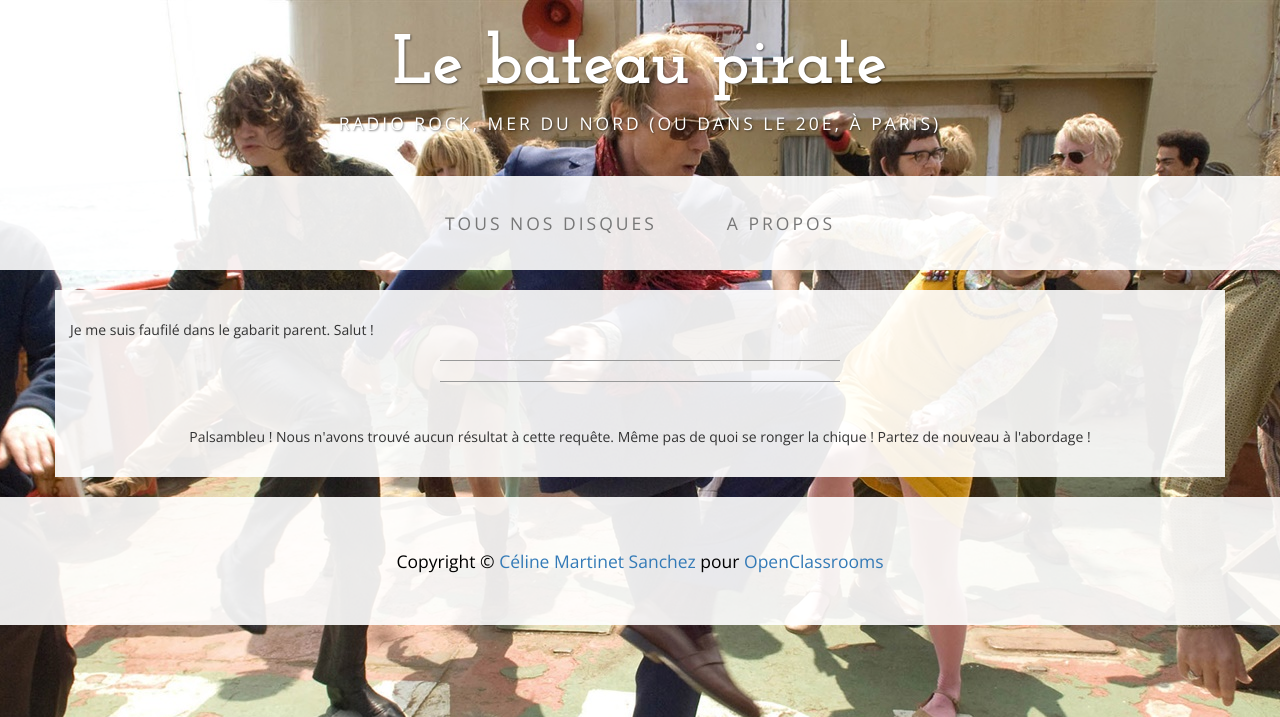
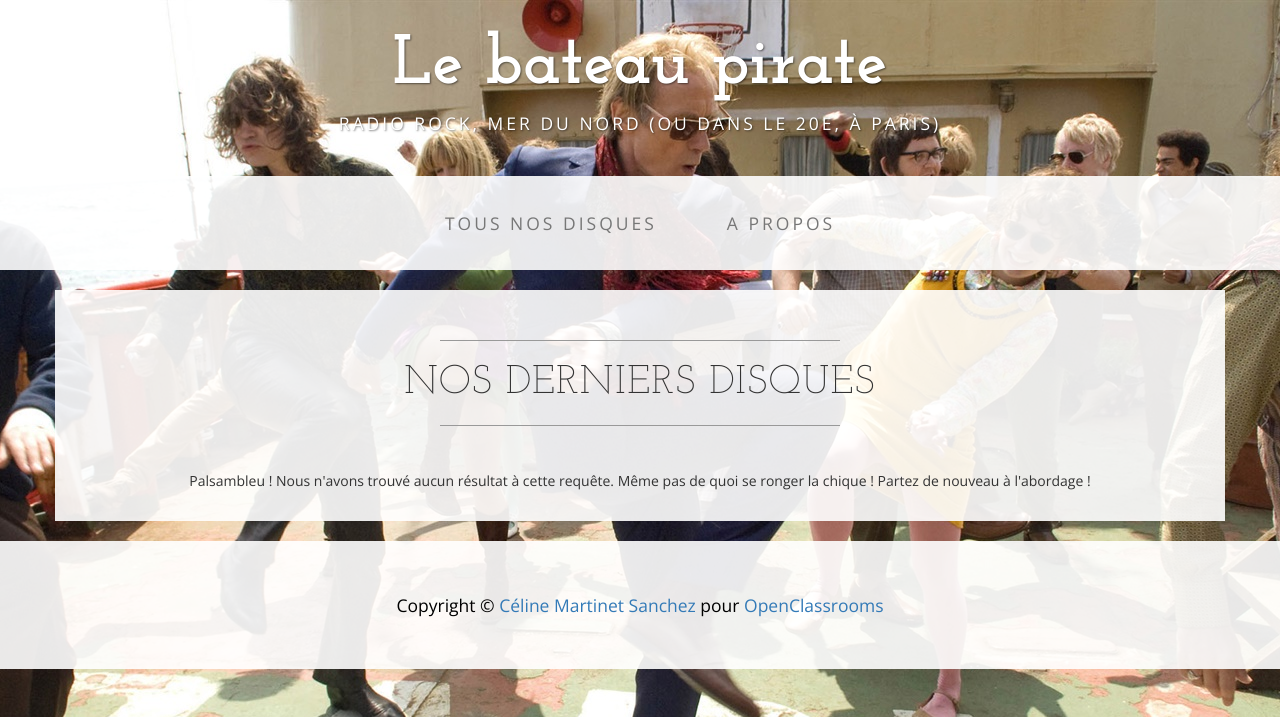
Before and after one commit to ericdasse28/disquaire, a Django app: page / in a window 1280 px wide. Shown: the top 717 px of the page. Run offline with Django 3.2, Linux system fonts and the light colour scheme; data that the repository does not hold is empty; some libraries are stand-ins or nearby versions.

Commit message:
Update index.html

```diff
--- a/disquaire_project/store/templates/store/index.html
+++ b/disquaire_project/store/templates/store/index.html
@@ -2,8 +2,6 @@
 
 {% block content %}
 
-Je me suis faufilé dans le gabarit parent. Salut !
-
-{% include 'store/list.html' %}
+    {% include 'store/list.html' with list_title='Nos derniers disques' %}
 
 {% endblock %}
```
